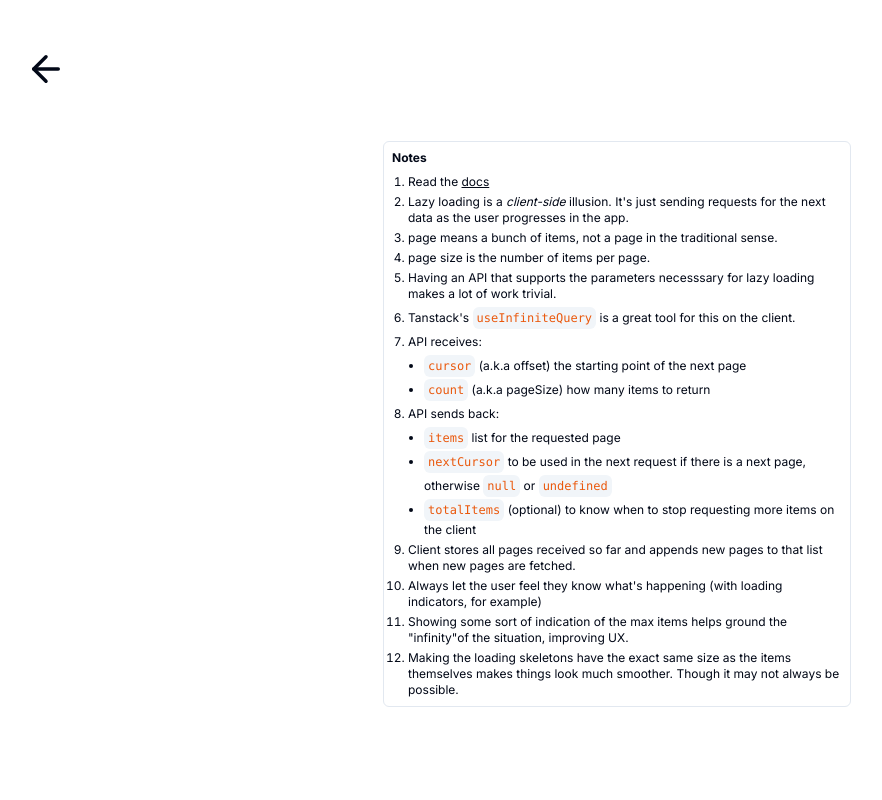
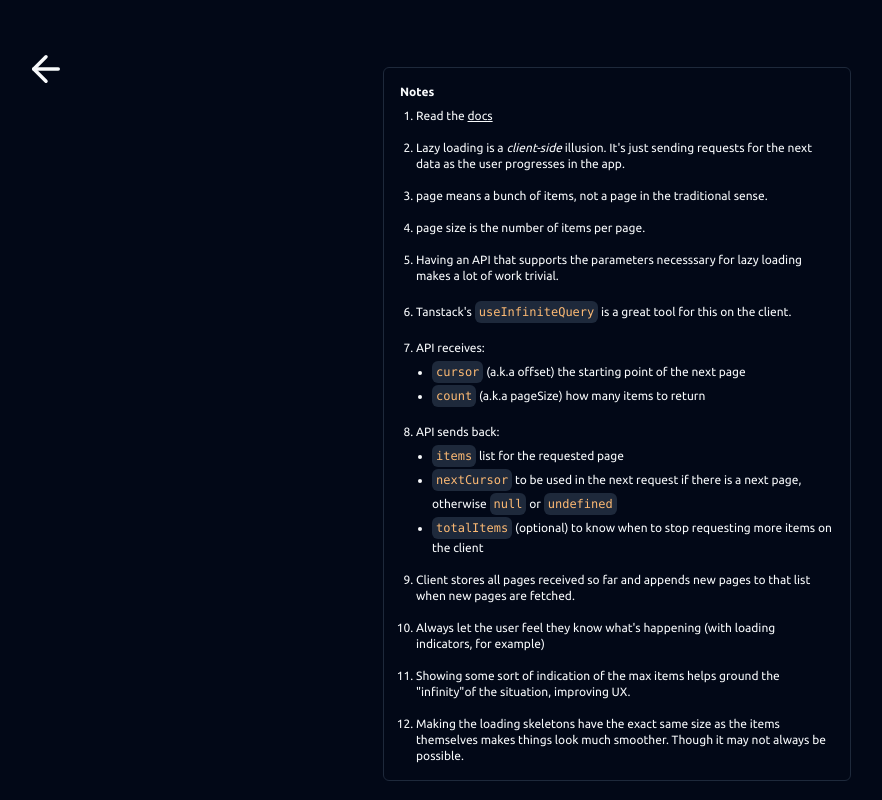
Before and after one commit to aziznal/nextjs-tanstack-query-lazy-loading, a Next.js app: page /notes in a window 1280 px wide. Shown: the whole page, without its empty margins (23-905 px from the left). Built offline with nearby package versions, Linux system fonts and the light colour scheme.

Commit message:
update font and enable dark mode

```diff
--- a/app/globals.css
+++ b/app/globals.css
@@ -76,7 +76,7 @@
 }
 
 code {
-  @apply p-1 bg-slate-100 rounded-md text-orange-600 leading-loose;
+  @apply p-1 bg-slate-800 rounded-md text-orange-300 leading-loose;
 }
 
 a {
--- a/app/layout.tsx
+++ b/app/layout.tsx
@@ -1,11 +1,14 @@
 import type { Metadata } from "next";
-import { Inter } from "next/font/google";
+import { Ubuntu } from "next/font/google";
 import "./globals.css";
 import { QueryClientProvider } from "@tanstack/react-query";
 import { queryClient } from "@/lib/tanstack-query-client";
 import { cn } from "@/lib/utils";
 
-const inter = Inter({ subsets: ["latin"] });
+const font = Ubuntu({
+  subsets: ["latin"],
+  weight: ["300", "400", "500", "700"],
+});
 
 export const metadata: Metadata = {
   title: "Lazy loading (infinite scroll)",
@@ -18,8 +21,8 @@ export default function RootLayout({
   children: React.ReactNode;
 }>) {
   return (
-    <html lang="en" className="h-full">
-      <body className={cn(inter.className, "min-h-full sm:h-full")}>
+    <html lang="en" className="h-full dark">
+      <body className={cn(font.className, "min-h-full sm:h-full")}>
         <QueryClientProvider client={queryClient}>
           {children}
         </QueryClientProvider>
--- a/app/notes/page.tsx
+++ b/app/notes/page.tsx
@@ -11,10 +11,10 @@ export default function Notes() {
         <LucideArrowLeft size="42" />
       </Link>
 
-      <div className="w-full border mt-12 rounded-md text-xs p-2">
+      <div className="w-full border mt-12 rounded-md text-xs p-4">
         <h2 className="font-bold">Notes</h2>
 
-        <ul className="list-decimal pl-4 flex flex-col gap-1 pt-2">
+        <ul className="list-decimal pl-4 flex flex-col gap-4 pt-2">
           <li>
             Read the{" "}
             <Link
--- a/app/page.tsx
+++ b/app/page.tsx
@@ -80,7 +80,7 @@ const LazyLoadingType = (props: LazyLoadingTypeProps) => {
           location.assign(props.link);
         }
       }}
-      className="border h-[200px] w-[200px] rounded-md p-2 flex items-center justify-center hover:bg-slate-100 transition-colors select-none cursor-pointer font-bold flex-col gap-2"
+      className="border h-[200px] w-[200px] rounded-md p-2 flex items-center justify-center hover:bg-slate-800 transition-colors select-none cursor-pointer font-bold flex-col gap-2"
     >
       {props.children}
     </div>
--- a/components/item.tsx
+++ b/components/item.tsx
@@ -7,7 +7,7 @@ type ItemProps = {
 
 export default function Item({ item }: ItemProps) {
   return (
-    <div className="border-2 p-4 flex w-full rounded-md hover:bg-slate-100 transition-colors">
+    <div className="border-2 p-4 flex w-full rounded-md hover:bg-slate-800 transition-colors">
       {item.name}
     </div>
   );
@@ -15,8 +15,8 @@ export default function Item({ item }: ItemProps) {
 
 export function ItemLoadingSkeleton() {
   return (
-    <Skeleton className="border-2 p-4 flex w-full rounded-md hover:bg-slate-100 transition-colors h-[60px] shrink-0">
-      <Skeleton className="w-[64px] h-4 bg-slate-300" />
+    <Skeleton className="border-2 p-4 flex w-full rounded-md hover:bg-slate-800 transition-colors h-[60px] shrink-0">
+      <Skeleton className="w-[64px] h-4 bg-slate-600" />
     </Skeleton>
   );
 }
```
